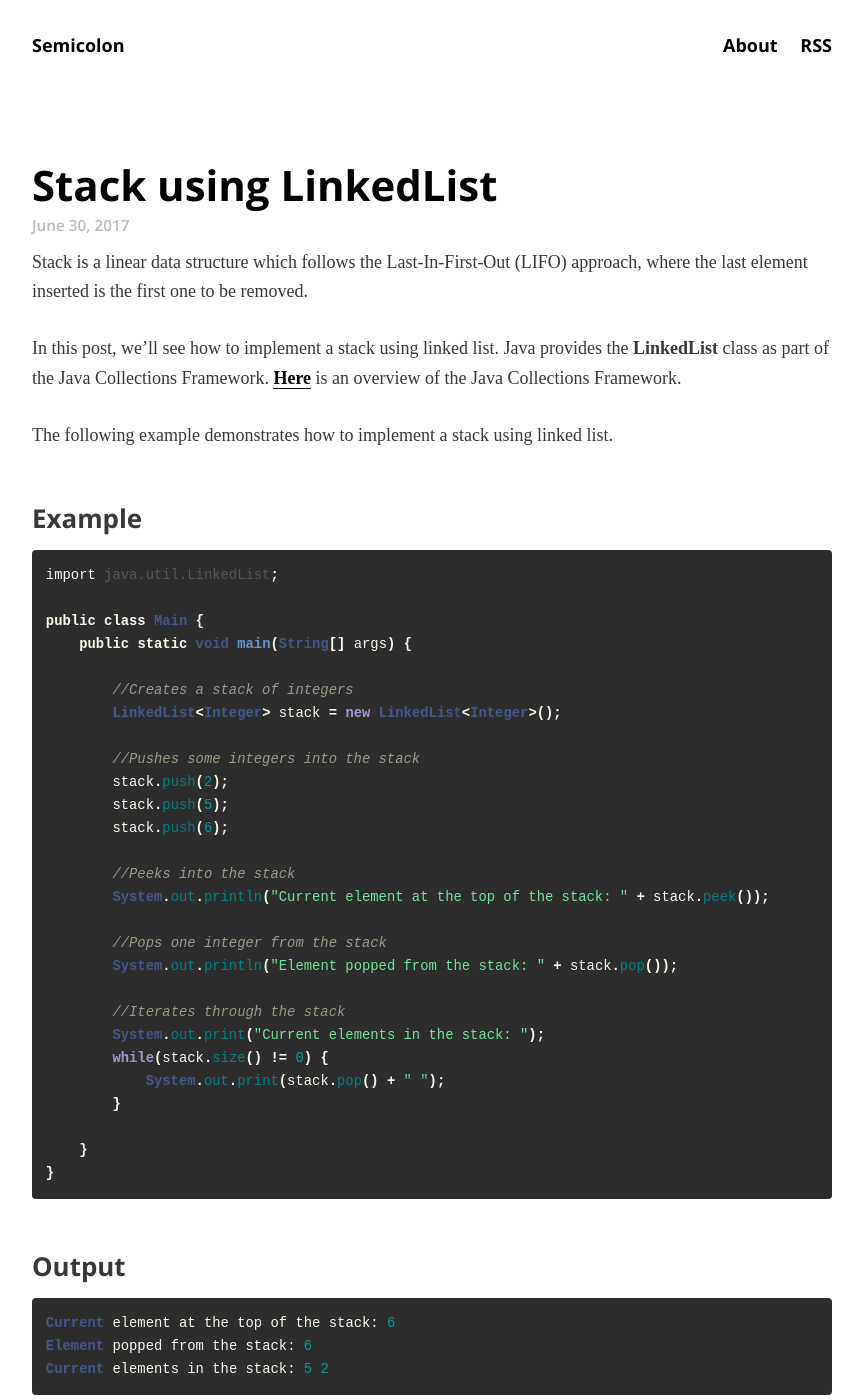
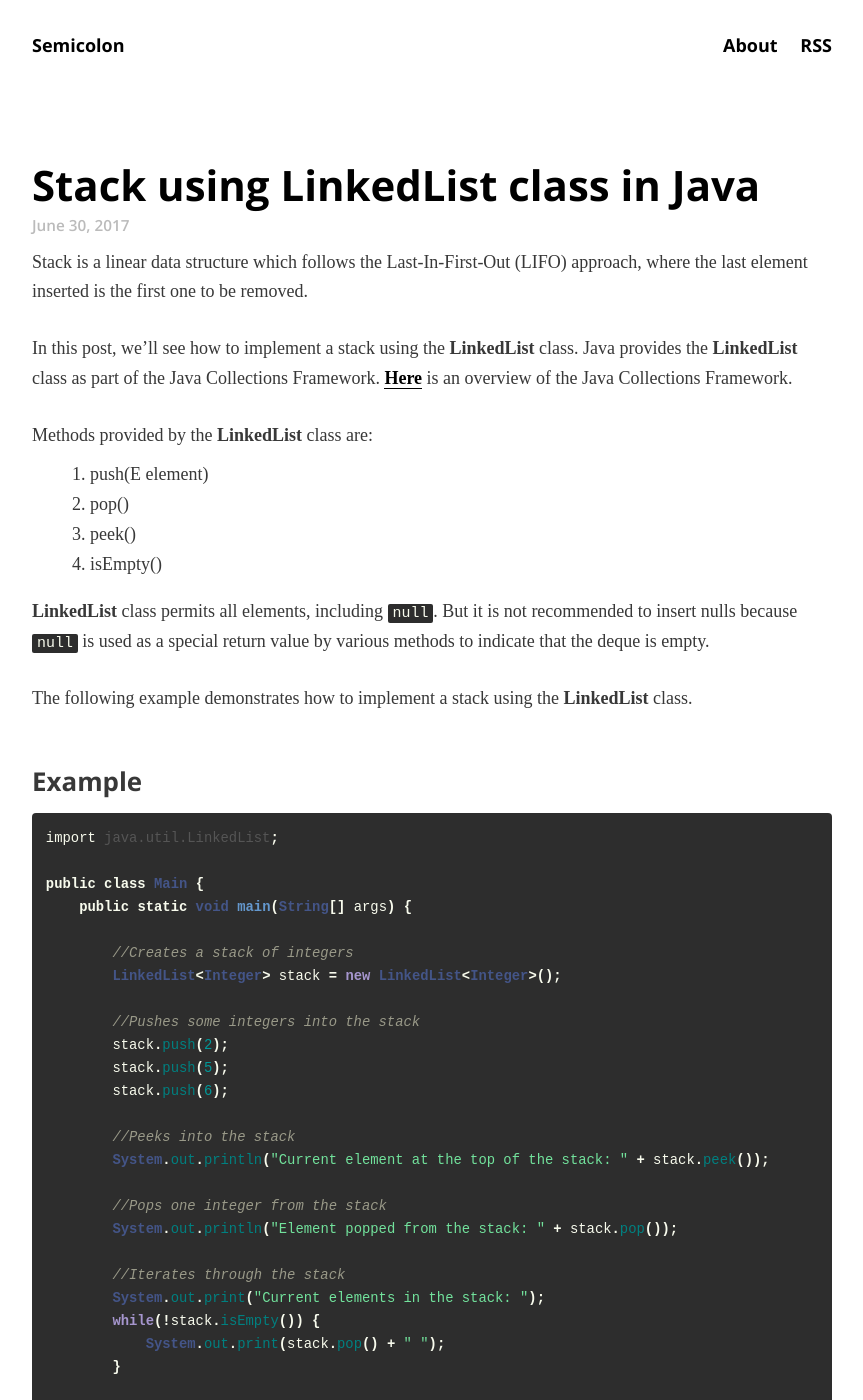
Before and after one commit to nikhilmopidevi/nikhilmopidevi.github.io, a Jekyll site: the page built from _posts/2017-06-30-Stack using LinkedList class in Java.markdown, in a window 1280 px wide and 1400 px high. Shown: the whole window, without its empty margins (208-1071 px from the left). Built offline with Jekyll 4.4.1, drawn with Linux system fonts in a browser that asks for light colours; some web fonts are replaced; comment, search, counter and statistics services are not loaded; some of the changed text lies outside the part shown.

Commit message:
Renamed file

```diff
--- a/_posts/2017-06-30-Stack using LinkedList.markdown
+++ b/_posts/2017-06-30-Stack using LinkedList class in Java.markdown
@@ -1,16 +1,24 @@
 ---
 layout: post
-title:  "Stack using LinkedList"
+title:  "Stack using LinkedList class in Java"
 date:   2017-06-30 10:00:00 +0530
-tags: [Java, Collections, Java Collections, Java Collections Framework, Stack, LinkedList, Deque]
+tags: [Java, Collections, Java Collections, Java Collections Framework, Stack, Linked List, LinkedList, LinkedList class, Deque]
 comments: true
 ---
 
 Stack is a linear data structure which follows the Last-In-First-Out (LIFO) approach, where the last element inserted is the first one to be removed.
 
-In this post, we'll see how to implement a stack using linked list. Java provides the **LinkedList** class as part of the Java Collections Framework. [Here]({{ site.baseurl }}{% post_url 2017-06-19-Overview of the Java Collections Framework %}) is an overview of the Java Collections Framework.
+In this post, we'll see how to implement a stack using the **LinkedList** class. Java provides the **LinkedList** class as part of the Java Collections Framework. [Here]({{ site.baseurl }}{% post_url 2017-06-19-Overview of the Java Collections Framework %}) is an overview of the Java Collections Framework.
 
-The following example demonstrates how to implement a stack using linked list.
+Methods provided by the **LinkedList** class are:
+1. push(E element)
+2. pop()
+3. peek()
+4. isEmpty()
+
+**LinkedList** class permits all elements, including `null`. But it is not recommended to insert nulls because `null` is used as a special return value by various methods to indicate that the deque is empty.
+
+The following example demonstrates how to implement a stack using the **LinkedList** class.
 
 ## Example
 
@@ -36,7 +44,7 @@ public class Main {
 
         //Iterates through the stack
         System.out.print("Current elements in the stack: ");
-        while(stack.size() != 0) {
+        while(!stack.isEmpty()) {
             System.out.print(stack.pop() + " ");
         }
 
@@ -84,21 +92,19 @@ String fruit = stack.peek(); //stores the returned string in the variable 'fruit
 
 This call to the method returns the string **"Banana"** which is at the top of the stack, but doesn't remove it from the stack.
 
-#### **4) size()**
-This method returns the number of elements in the stack represented by this list.
-
-We can use this method to check if the stack is empty.
+#### **4) isEmpty()**
+This method tests if the stack is empty. It returns **true** if the stack is empty or **false** otherwise.
 
 {% highlight java %}
-//This loop continues to execute till the size of the stack is zero
-while(stack.size() != 0) {
+//This loop continues to execute till the stack is empty
+while(!stack.isEmpty()) {
     //some code
 }
 {% endhighlight %}
 
 The above `while` loop continues to execute until the stack is empty.
 
-Now since you know how to implement a stack using linked list, check out other ways to create a stack:
+Now since you know how to implement a stack using the **LinkedList** class, check out other ways to create a stack:
 
 * [Stack using ArrayDeque]()
 * [Stack class]({{ site.baseurl }}{% post_url 2017-06-25-Stack class in Java %})
```
